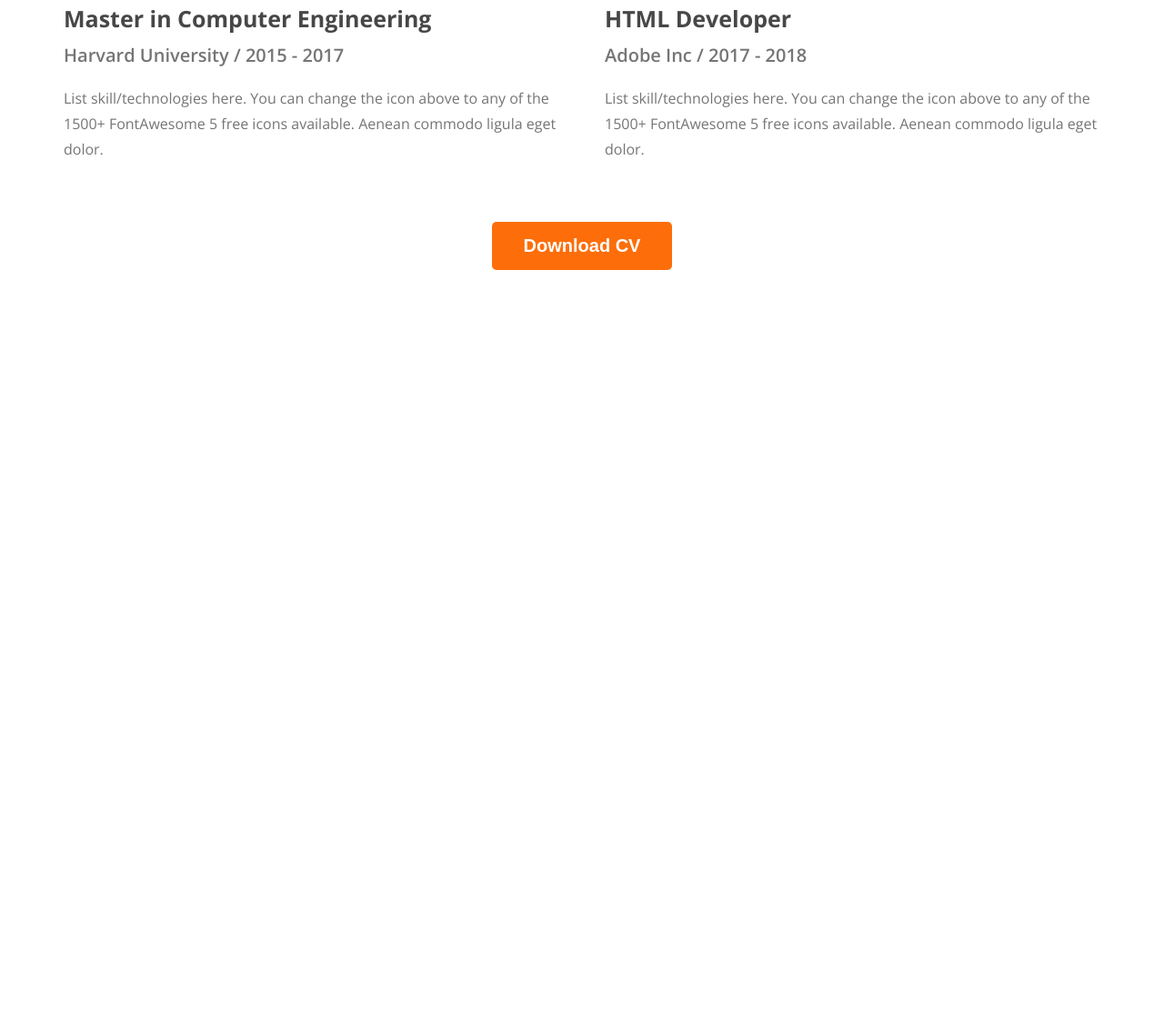
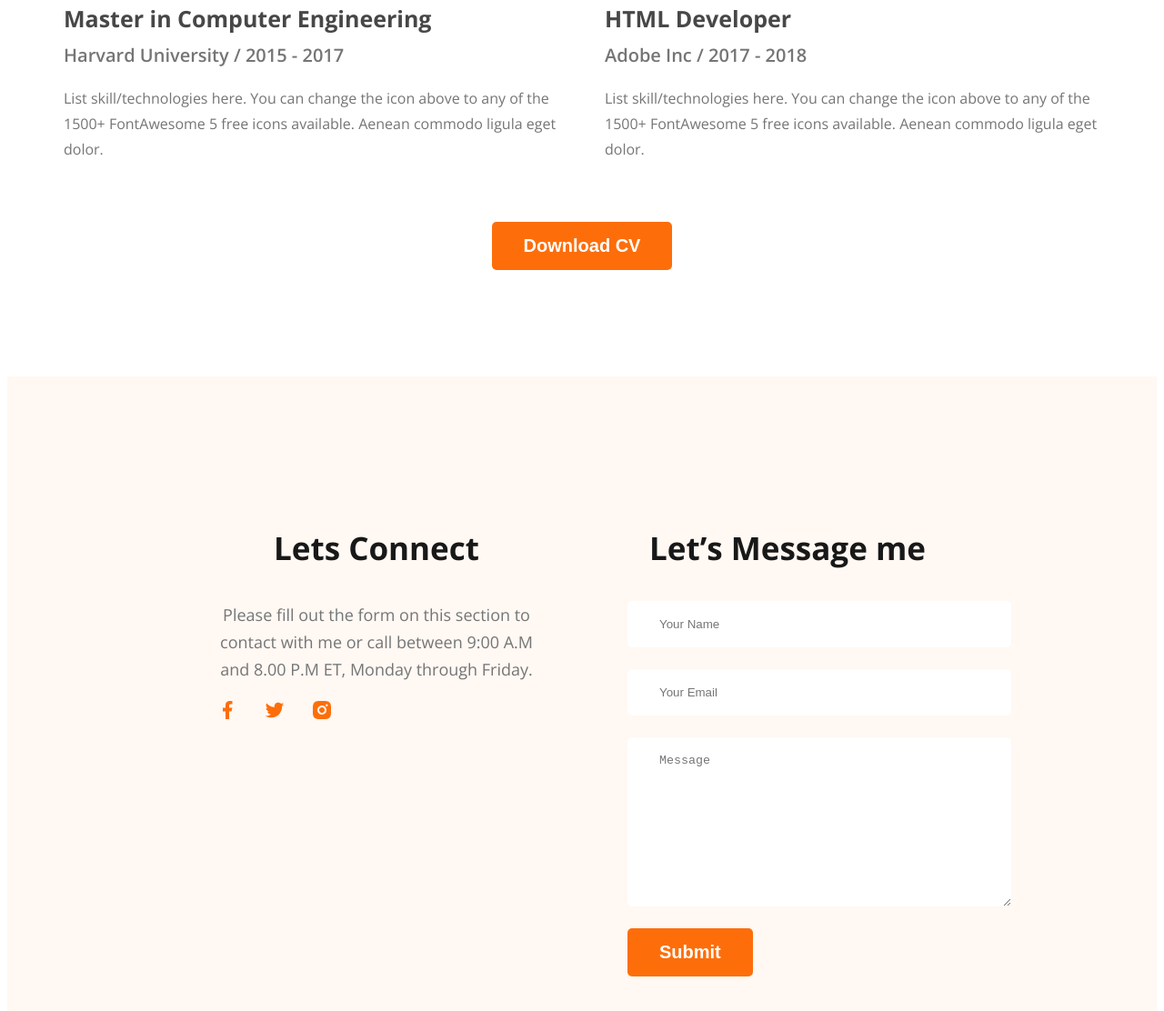
Before and after one commit to mdarman-ali/webdeveloper-portfolio, a plain HTML site: page index.html in a window 1280 px wide. Shown: the part 3065-4177 px from the top of the page at 91% size. Before the commit the page ends 3370 px from the top, so only its background shows below. Drawn offline with nearby package versions, Linux system fonts and the light colour scheme.

Commit message:
Footer 80% Comolete

```diff
--- a/index.html
+++ b/index.html
@@ -144,7 +144,24 @@
         </section>
     </main>
     <footer>
-
+        <div class="footer-column">
+            <h3 class="section-title">Lets Connect</h3>
+            <p class="section-description">Please fill out the form on this section to contact with me or call between 9:00 A.M and 8.00 P.M ET, Monday through Friday.</p>
+            <div class="social-links">
+                <a href="#"><img src="images/icons/facebook.png" alt=""></a>
+                <a href="#"><img src="images/icons/twitter.png" alt=""></a>
+                <a href="#"><img src="images/icons/insta.png" alt=""></a>
+            </div>
+        </div>
+        <div class="footer-column">
+            <h3 class="section-title">Let’s Message me</h3>
+            <form class="contact" action="">
+                <input type="text" placeholder="Your Name">
+                <input type="email" placeholder="Your Email">
+                <textarea name="" id="" cols="30" rows="10" placeholder="Message"></textarea>
+                <input type="submit" name="" id="Submit" class="btn-primary">
+            </form>
+        </div>
     </footer>
 </body>
 </html>
--- a/styles/style.css
+++ b/styles/style.css
@@ -204,3 +204,27 @@ main section{
     text-align: center;
     margin-top: 50px;
 }
+/* Footer Style */
+footer{
+    display: flex;
+    background-color: #FFF8F3;
+    gap: 100px;
+    padding: 130px 230px;
+    margin-top: 117px;
+}
+.footer-column{
+    width: 50%;
+}
+.social-links a{
+    margin-right: 24px;
+}
+.contact input[type="text"],.contact input[type="email"],textarea{
+    display: block;
+    margin-bottom: 24px;
+    padding: 18px 35px;
+    color: #757575;
+    border-radius: 5px;
+    background: #FFF;
+    border: 0;
+    width: 100%;
+}
```
